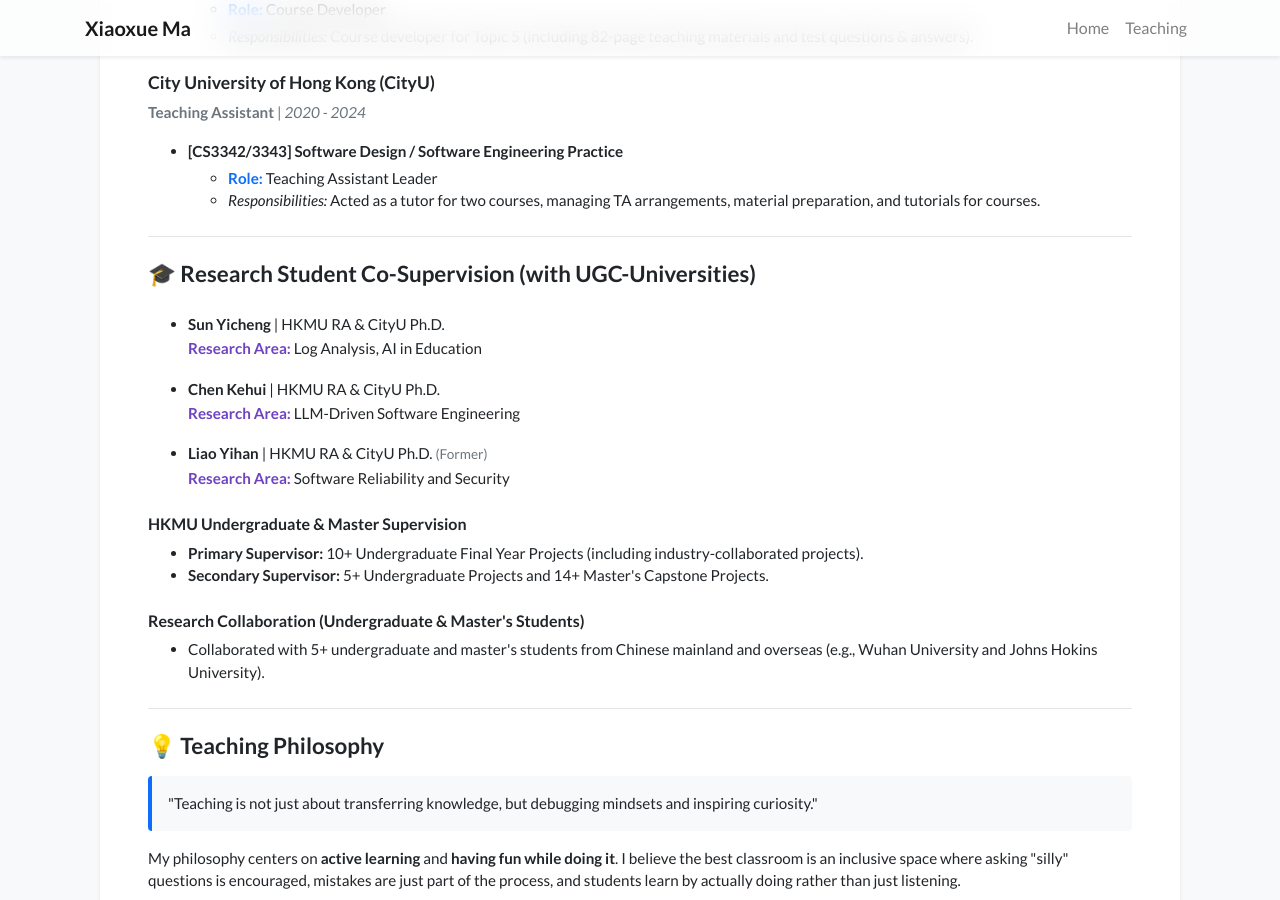
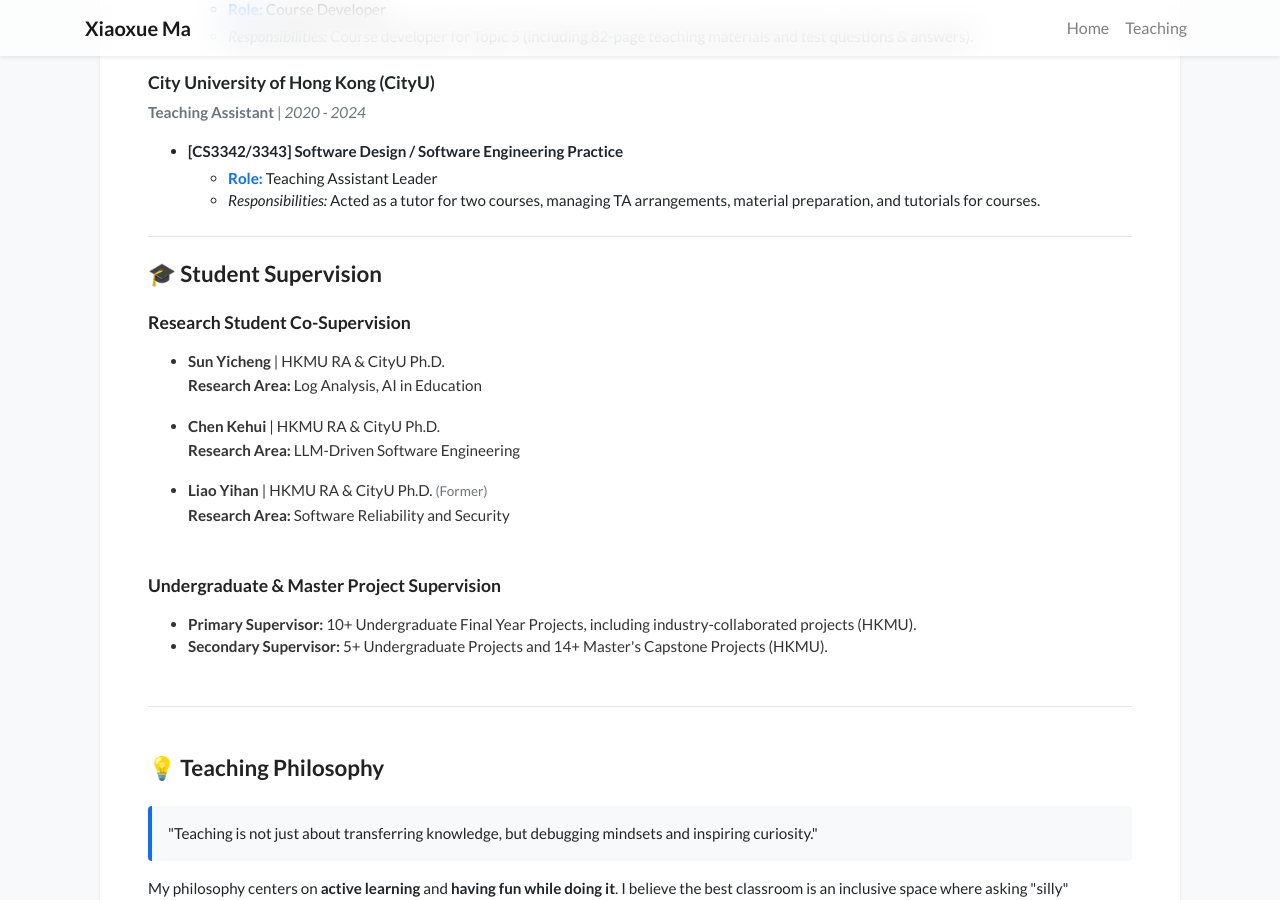
Before and after one commit to xiaoxuemakayley/xiaoxuemakayley.github.io, a Jekyll site: the page built from teaching.html, in a window 1280 px wide and 900 px high, scrolled down 1078 px. Built offline with Jekyll 4.4.1, drawn with Linux system fonts in a browser that asks for light colours; nearby versions of some CDN libraries; a style sheet for code colours, icons or effects is not loaded.

Commit message:
Update teaching.html

```diff
--- a/teaching.html
+++ b/teaching.html
@@ -91,36 +91,33 @@ permalink: /teaching/
 
         <hr class="my-4">
 
-        <h2 id="student-supervision" class="mb-4" style="font-size: 1.4rem; font-weight: 600;">🎓 Research Student Co-Supervision (with UGC-Universities)</h2>
-        <ul style="font-size: 0.95rem; line-height: 1.6;">
+        <h2 id="student-supervision" class="mb-4" style="font-size: 1.4rem; font-weight: 600; color: #222;">🎓 Student Supervision</h2>
+        <h5 class="mt-4 mb-3" style="font-weight: 600; font-size: 1.1rem; color: #222;">Research Student Co-Supervision</h5>
+        <ul style="font-size: 0.95rem; line-height: 1.6; color: #333;">
             <li class="mb-3">
                 <strong>Sun Yicheng</strong> | HKMU RA & CityU Ph.D.
-                <br><strong style="color: #6f42c1;">Research Area:</strong> Log Analysis, AI in Education
+                <br><strong>Research Area:</strong> Log Analysis, AI in Education
             </li>
             <li class="mb-3">
                 <strong>Chen Kehui</strong> | HKMU RA & CityU Ph.D.
-                <br><strong style="color: #6f42c1;">Research Area:</strong> LLM-Driven Software Engineering
+                <br><strong>Research Area:</strong> LLM-Driven Software Engineering
             </li>
             <li class="mb-3">
                 <strong>Liao Yihan</strong> | HKMU RA & CityU Ph.D. <span class="text-muted" style="font-size: 0.85rem;">(Former)</span>
-                <br><strong style="color: #6f42c1;">Research Area:</strong> Software Reliability and Security
+                <br><strong>Research Area:</strong> Software Reliability and Security
             </li>
         </ul>
 
-        <h5 class="mt-4 mb-2" style="font-weight: 600; font-size: 1rem;">HKMU Undergraduate & Master Supervision</h5>
-        <ul style="font-size: 0.95rem;">
-            <li><strong>Primary Supervisor:</strong> 10+ Undergraduate Final Year Projects (including industry-collaborated projects).</li>
-            <li><strong>Secondary Supervisor:</strong> 5+ Undergraduate Projects and 14+ Master's Capstone Projects.</li>
+        <h5 class="mt-5 mb-3" style="font-weight: 600; font-size: 1.1rem; color: #222;">Undergraduate & Master Project Supervision</h5>
+        <ul style="font-size: 0.95rem; color: #333;">
+            <li><strong>Primary Supervisor:</strong> 10+ Undergraduate Final Year Projects, including industry-collaborated projects (HKMU).</li>
+            <li><strong>Secondary Supervisor:</strong> 5+ Undergraduate Projects and 14+ Master's Capstone Projects (HKMU).</li>
         </ul>
 
-        <h5 class="mt-4 mb-2" style="font-weight: 600; font-size: 1rem;">Research Collaboration (Undergraduate & Master's Students)</h5>
-        <ul style="font-size: 0.95rem;">
-            <li>Collaborated with 5+ undergraduate and master's students from Chinese mainland and overseas (e.g., Wuhan University and Johns Hokins University).</li>
-        </ul>
 
-        <hr class="my-4">
+        <hr class="my-5">
 
-        <h2 id="teaching-philosophy" class="mb-3" style="font-size: 1.4rem; font-weight: 600;">💡 Teaching Philosophy</h2>
+        <h2 id="teaching-philosophy" class="mb-4" style="font-size: 1.4rem; font-weight: 600; color: #222;">💡 Teaching Philosophy</h2>
 
         <blockquote class="blockquote bg-light p-3 rounded mb-3" style="border-left: 4px solid #0d6efd; font-size: 0.95rem;">
             <p class="mb-0 fst-italic">"Teaching is not just about transferring knowledge, but debugging mindsets and inspiring curiosity."</p>
```
